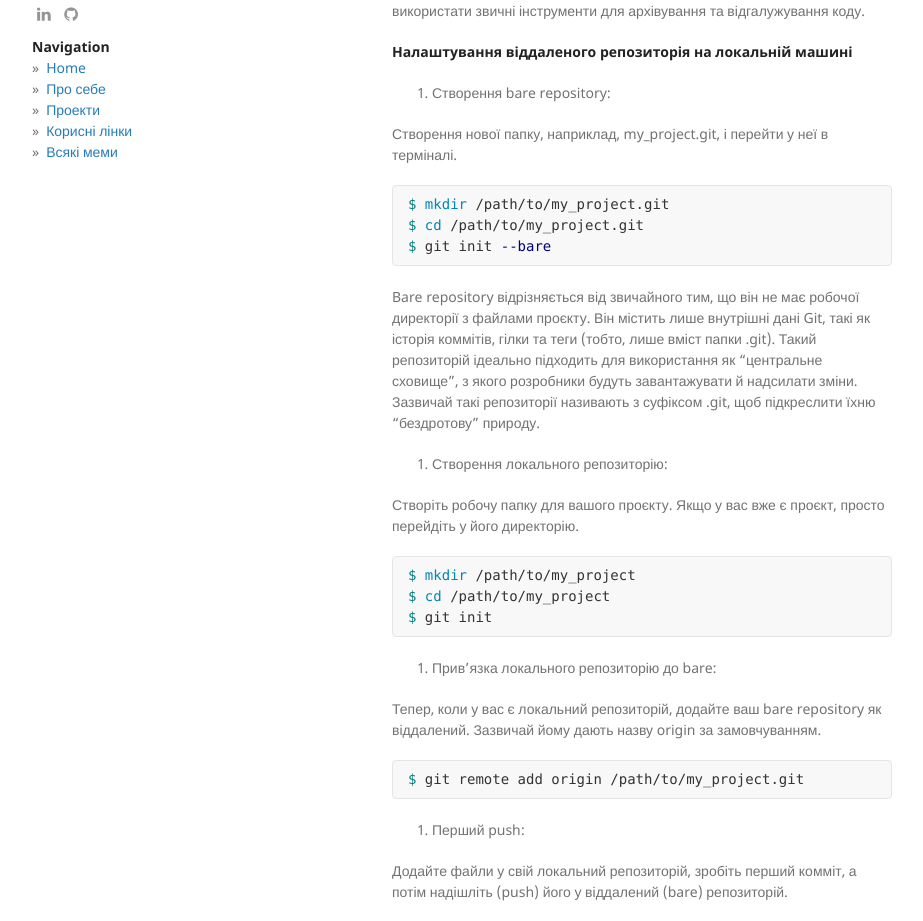
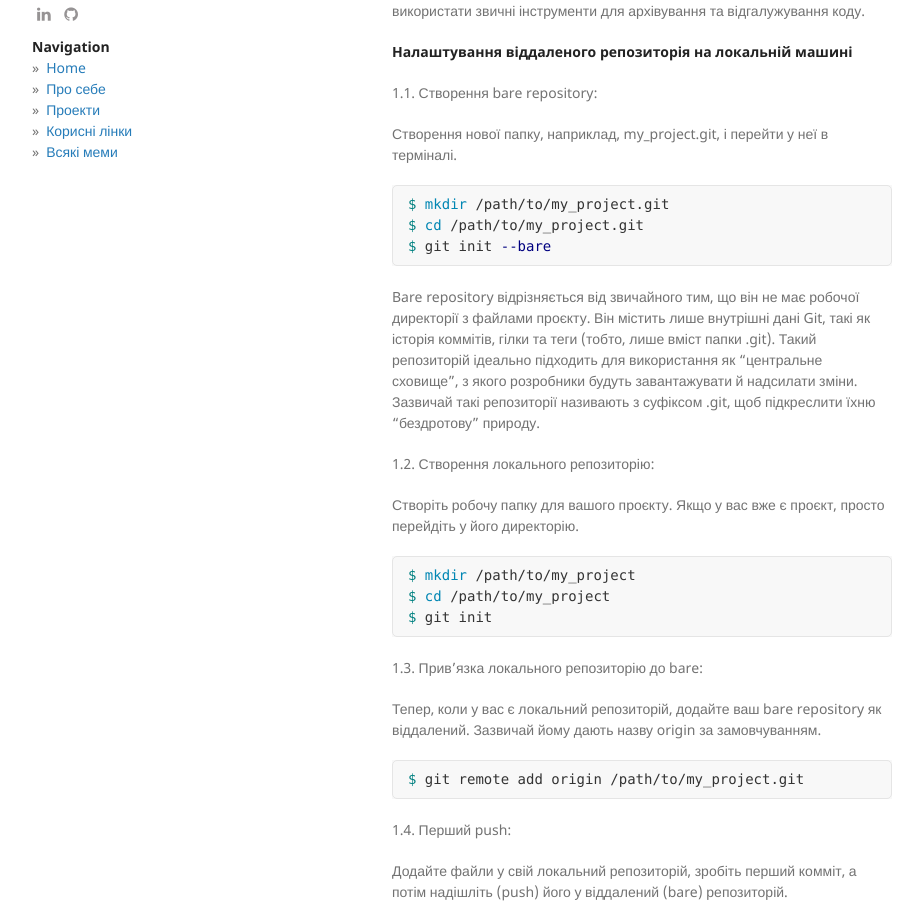
Before and after one commit to pavlo-shcherbukha/pavlo-shcherbukha.github.io, a Jekyll site: the page built from _posts/2025-09-23-gitmin.md, in a window 1280 px wide and 1400 px high. Shown: the part 362-1283 px from the top of the window, without its empty margins (178-1101 px from the left). Built offline with Jekyll 4.4.1, drawn with Linux system fonts in a browser that asks for light colours; some of the changed text lies outside the part shown.

Commit message:
gitmin-3

````diff
--- a/_posts/2025-09-23-gitmin.md
+++ b/_posts/2025-09-23-gitmin.md
@@ -21,7 +21,7 @@ published: true
 
 **Налаштування віддаленого репозиторія на локальній машині**
 
-1. Створення bare repository:
+1.1. Створення bare repository:
 
 Створення нової папку, наприклад, my_project.git, і перейти у неї в терміналі.
 
@@ -33,7 +33,7 @@ $ git init --bare
 Bare repository відрізняється від звичайного тим, що він не має робочої директорії з файлами проєкту. Він містить лише внутрішні дані Git, такі як історія коммітів, гілки та теги (тобто, лише вміст папки .git). Такий репозиторій ідеально підходить для використання як "центральне сховище", з якого розробники будуть завантажувати й надсилати зміни.
 Зазвичай такі репозиторії називають з суфіксом .git, щоб підкреслити їхню "бездротову" природу.
 
-2. Створення локального репозиторію:
+1.2. Створення локального репозиторію:
 
 Створіть робочу папку для вашого проєкту. Якщо у вас вже є проєкт, просто перейдіть у його директорію.
 
@@ -44,7 +44,7 @@ $ cd /path/to/my_project
 $ git init
 ```
 
-3. Прив'язка локального репозиторію до bare:
+1.3. Прив'язка локального репозиторію до bare:
 
 Тепер, коли у вас є локальний репозиторій, додайте ваш bare repository як віддалений. Зазвичай йому дають назву origin за замовчуванням.
 
@@ -53,7 +53,7 @@ $ git init
 $ git remote add origin /path/to/my_project.git
 ```
 
-4. Перший push:
+1.4. Перший push:
 
 Додайте файли у свій локальний репозиторій, зробіть перший комміт, а потім надішліть (push) його у віддалений (bare) репозиторій.
 
@@ -73,7 +73,7 @@ $ git push -u origin master
 
 Для того, щоб це працювало,  потрібно налаштувати доступ по SSH між вашим комп'ютером (client) і машиною, де буде розміщено bare repository (server).
 
-1. На машині-сервері (server):
+2.1. На машині-сервері (server):
 
 Створити користувача Git (наприклад, git), який буде керувати репозиторіями.
 У домашній директорії цього користувача створити папку з вашим bare repository:
@@ -83,7 +83,7 @@ $ cd my_project.git
 $ git init --bare
 ```
 
-2. На машині-клієнті (client):
+2.2. На машині-клієнті (client):
 
 Створити [пару SSH-ключів](https://docs.github.com/en/authentication/connecting-to-github-with-ssh/generating-a-new-ssh-key-and-adding-it-to-the-ssh-agent). Публічний ключ (id_rsa.pub) потрібно скопіювати на сервер в файл ~/.ssh/authorized_keys користувача git.
 Додати віддалений репозиторій до  локального проекту, використовуючи SSH-адресу:
@@ -92,7 +92,7 @@ $ git init --bare
 $ git remote add origin ssh://git@<IP_адреса_сервера>/path/to/my_project.git
 ```
 
-3. Тепер можна надіслати (push)  зміни на сервер:
+2.3. Тепер можна надіслати (push)  зміни на сервер:
 
 ```bash
 $ git push origin master
````
